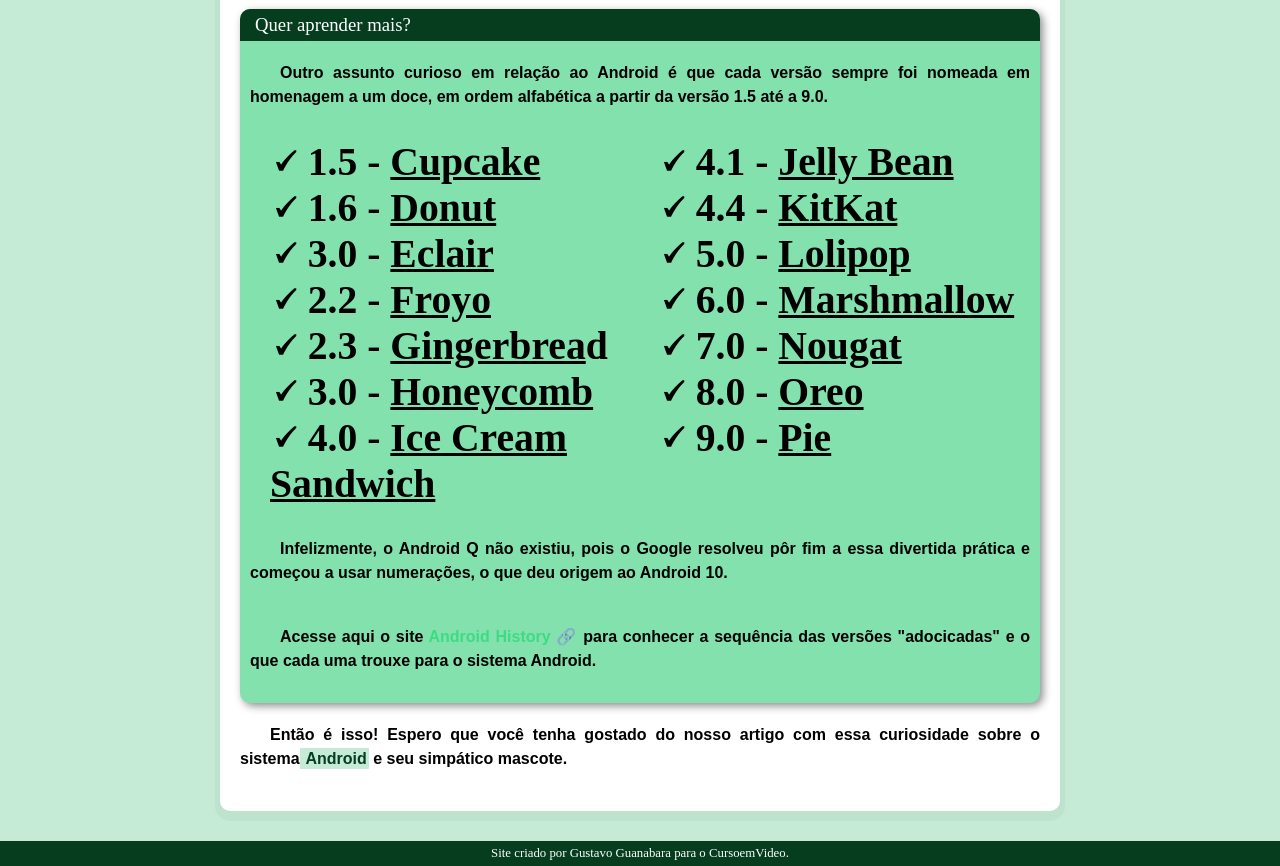
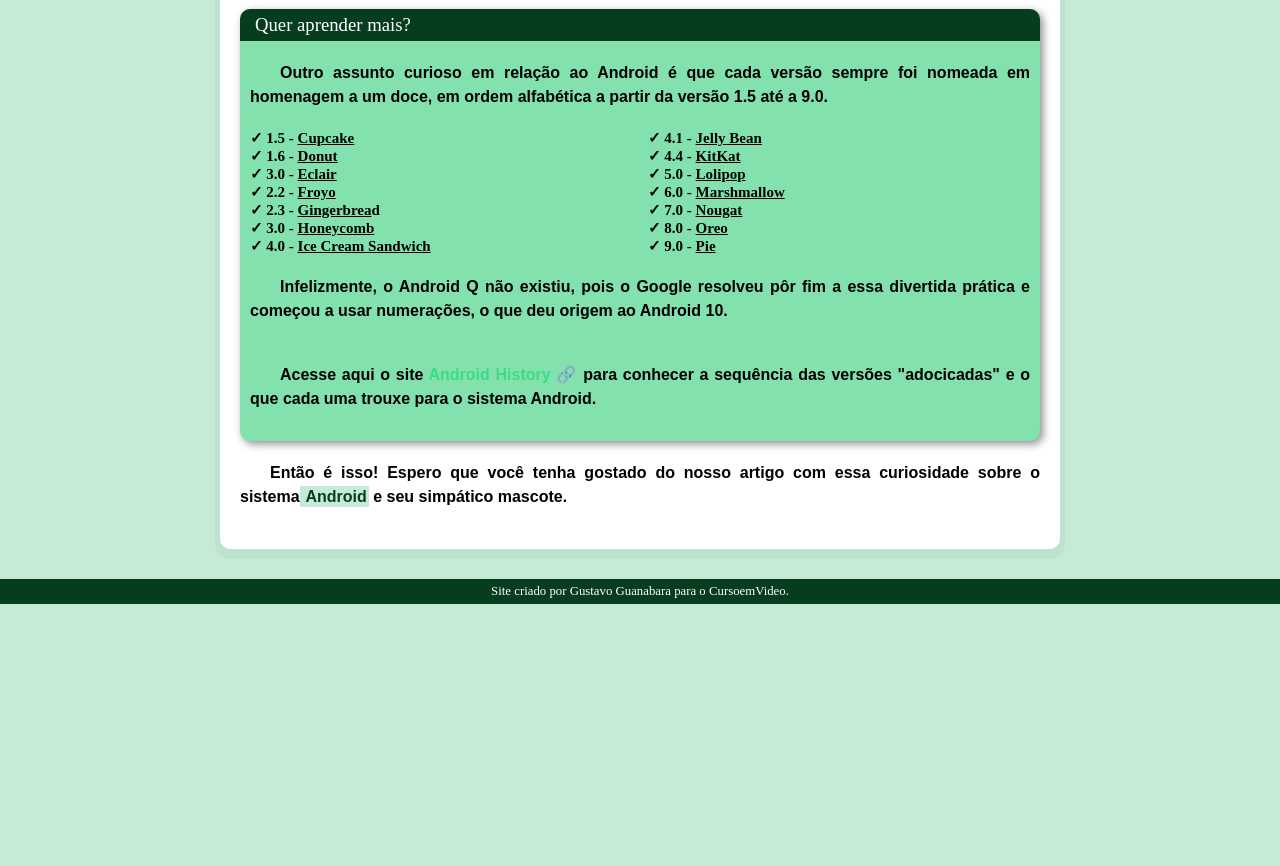
Before and after one commit to MariliaBrito1984/Projeto_Android, a plain HTML site: page index.html in a window 1280 px wide. Shown: the part 2260-3126 px from the top of the page. After the commit the page ends 2864 px from the top, so only its background shows below. Drawn offline with Linux system fonts and the light colour scheme.

Commit message:
continua...

```diff
--- a/estilos/style.css
+++ b/estilos/style.css
@@ -211,21 +211,18 @@ aside > h3{
 }
 
 aside > ul{
-    list-style-type: ' 🗸 ';
+    list-style-type: ' ✓ ';
     list-style-position:inside;
-    padding: 10px;
     columns: 2;
 }
 
 aside ul li{
    font-weight: bold;
-   font-size: 3.1vw;
-   padding-left: 10px;
+   font-size: 15px;
 }
 
 aside ul li abbr{
     text-decoration: underline;
-
 }
 
 footer{
```
